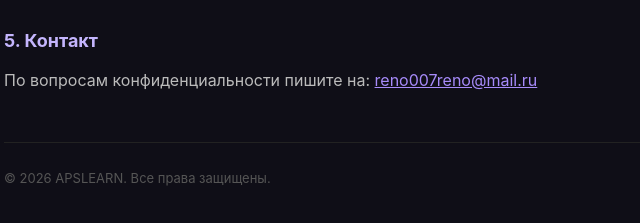
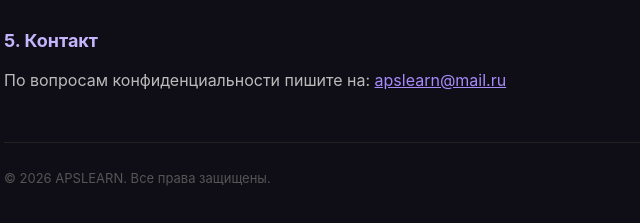
Before and after one commit to kruper47/apslearn-privacy, a plain HTML site: page index.html in a window 1280 px wide. Shown: the part 1023-1246 px from the top of the page, 276-916 px from the left. Drawn offline with Linux system fonts and the light colour scheme.

Commit message:
Update support email

```diff
--- a/index.html
+++ b/index.html
@@ -59,7 +59,7 @@
     <p>Вы можете удалить свой аккаунт и все связанные данные в любое время через раздел <strong>Настройки → Удалить аккаунт</strong> в приложении.</p>
 
     <h2>5. Контакт</h2>
-    <p>По вопросам конфиденциальности пишите на: <a href="mailto:reno007reno@mail.ru">reno007reno@mail.ru</a></p>
+    <p>По вопросам конфиденциальности пишите на: <a href="mailto:apslearn@mail.ru">apslearn@mail.ru</a></p>
 
     <div class="footer">
       &copy; 2026 APSLEARN. Все права защищены.
```
